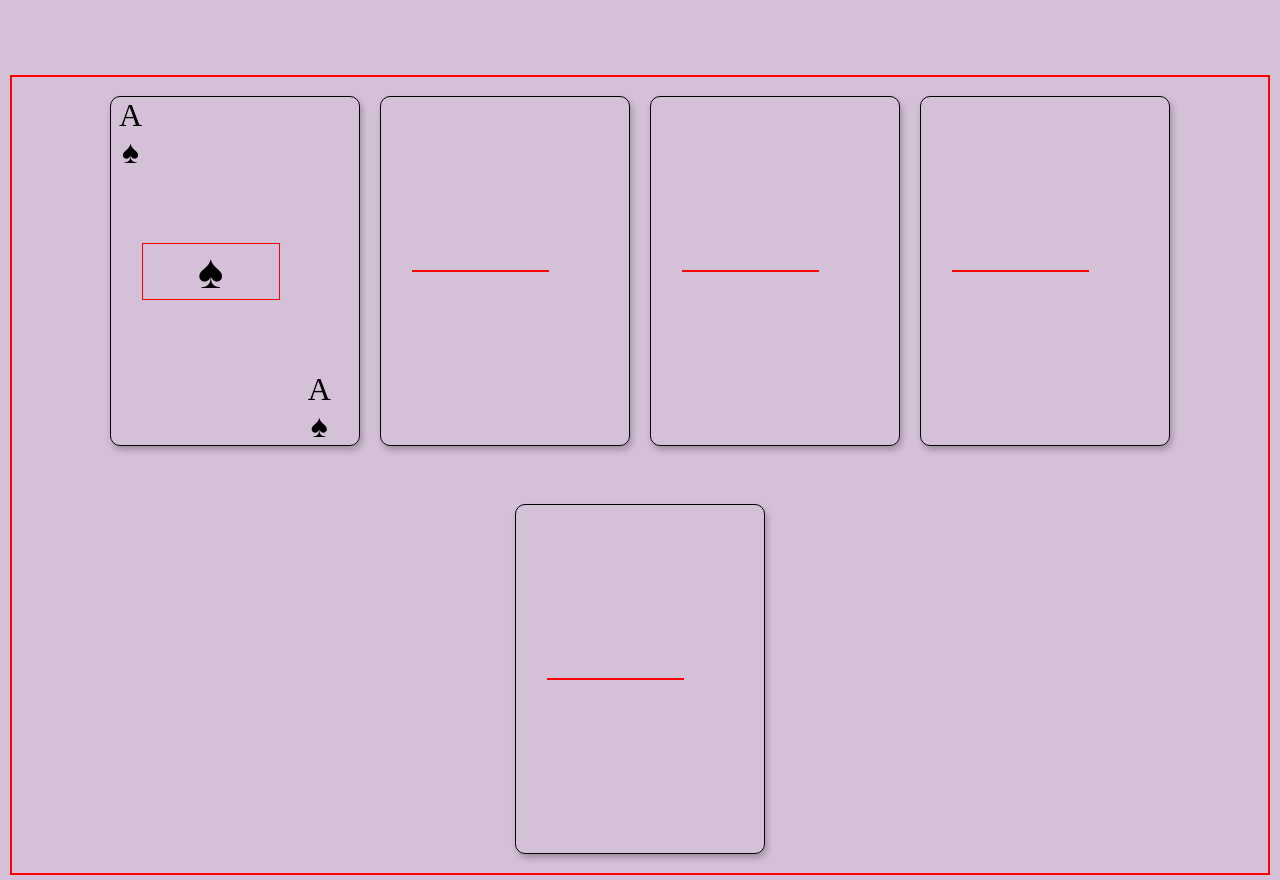
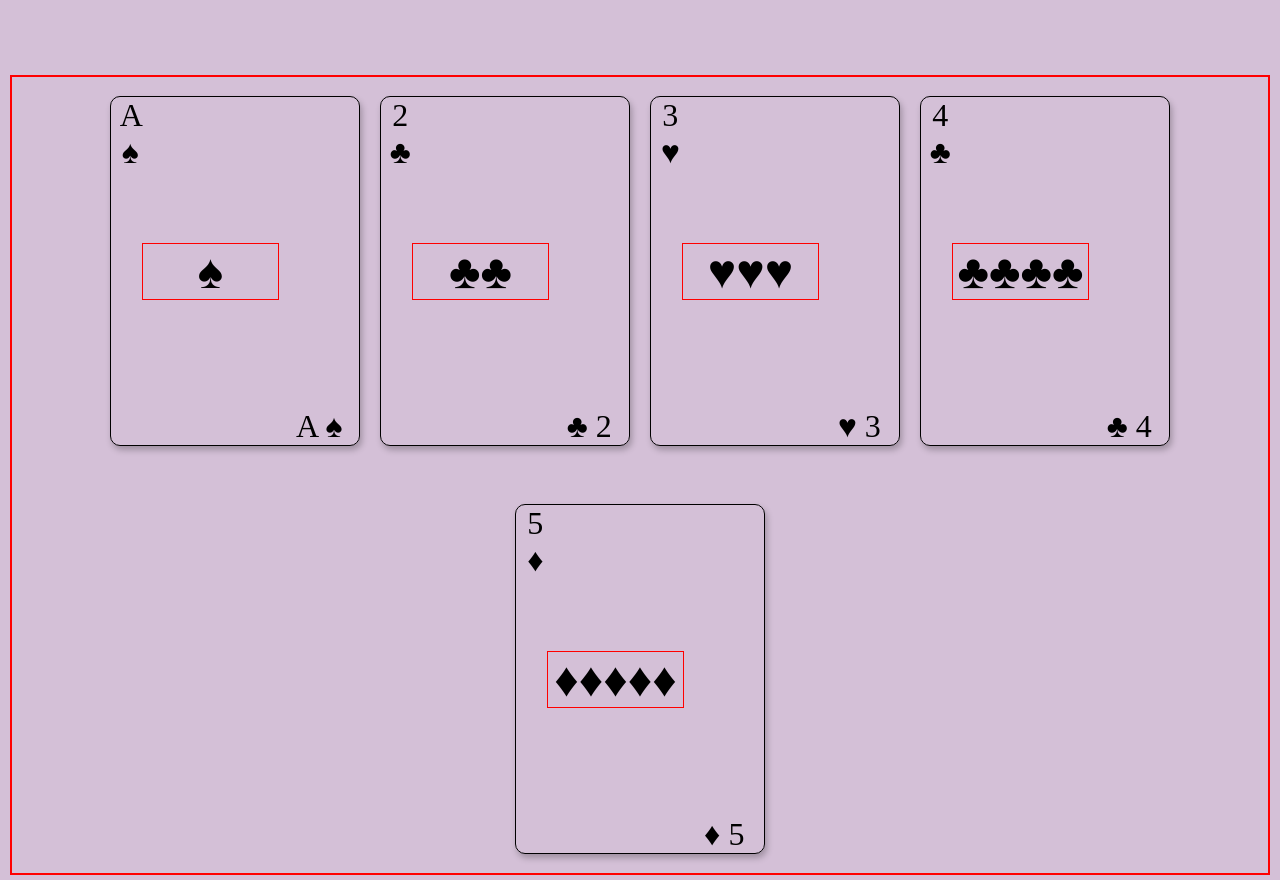
Before and after one commit to xscapefromme/FCC-Page-Of-Playing-Cards, a plain HTML site: page index.html in a window 1280 px wide. Drawn offline with Linux system fonts and the light colour scheme.

Commit message:
Update index.html

```diff
--- a/index.html
+++ b/index.html
@@ -13,38 +13,79 @@
 <main id="playing-cards">
   <div class="card">
     <div class="left">
-      <p>A</p>
-      <p>♠</p>
+      <span>A</span>
+      <span>♠</span>
     </div>
     <div class="middle">
-      <p>♠</p>
+      <span>♠</span>
     </div>
     <div class="right">
-      <p>A</p>
-      <p>♠</p>
+      <span>A</span>
+      <span>♠</span>
     </div>
   </div>
   <div class="card">
     <div class="left">
+      <span>2</span>
+      <span>♣
+      </span>
+    </div>
+    <div class="middle">
+      <span>♣</span>
+      <span class="reverse">♣</span>
+    </div>
+    <div class="right">
+      <span>♣</span>
+      <span>2</span>
+    </div>
+  </div>
+  <div class="card">
+    <div class="left red">
+      <span>3</span>
+    <span>♥</span>
+    </div>
+    <div class="middle red">
+
+    <span>♥</span>
+    <span >♥</span>
+    <span class="reverse">♥</span>
 
     </div>
-    <div class="middle"></div>
-    <div class="right"></div>
+    <div class="right red">
+      <span>♥</span>
+      <span>3</span>
+    </div>
   </div>
+
   <div class="card">
-    <div class="left"></div>
-    <div class="middle"></div>
-    <div class="right"></div>
+    <div class="left">
+      <span>4</span>
+      <span>♣</span>
+    </div>
+    <div class="middle">
+      <span>♣♣</span>
+      <span class="reverse
+      ">♣♣</span>
+    </div>
+    <div class="right">
+      <span>♣</span>
+      <span>4</span>
+    </div>
   </div>
-  <div class="card">
-    <div class="left"></div>
-    <div class="middle"></div>
-    <div class="right"></div>
-  </div>
-  <div class="card">
-    <div class="left"></div>
-    <div class="middle"></div>
-    <div class="right"></div>
+  <div class="card red">
+    <div class="left">
+      <span>5</span>
+      <span>♦</span>
+    </div>
+    <div class="middle center">
+      <span>♦♦</span>
+      <span>♦</span>
+      <span>♦♦</span>
+    </div>
+    <div class="right">
+      <span>♦</span>
+      <span>5</span>
+    </div>
   </div>
 
   </main>
```
